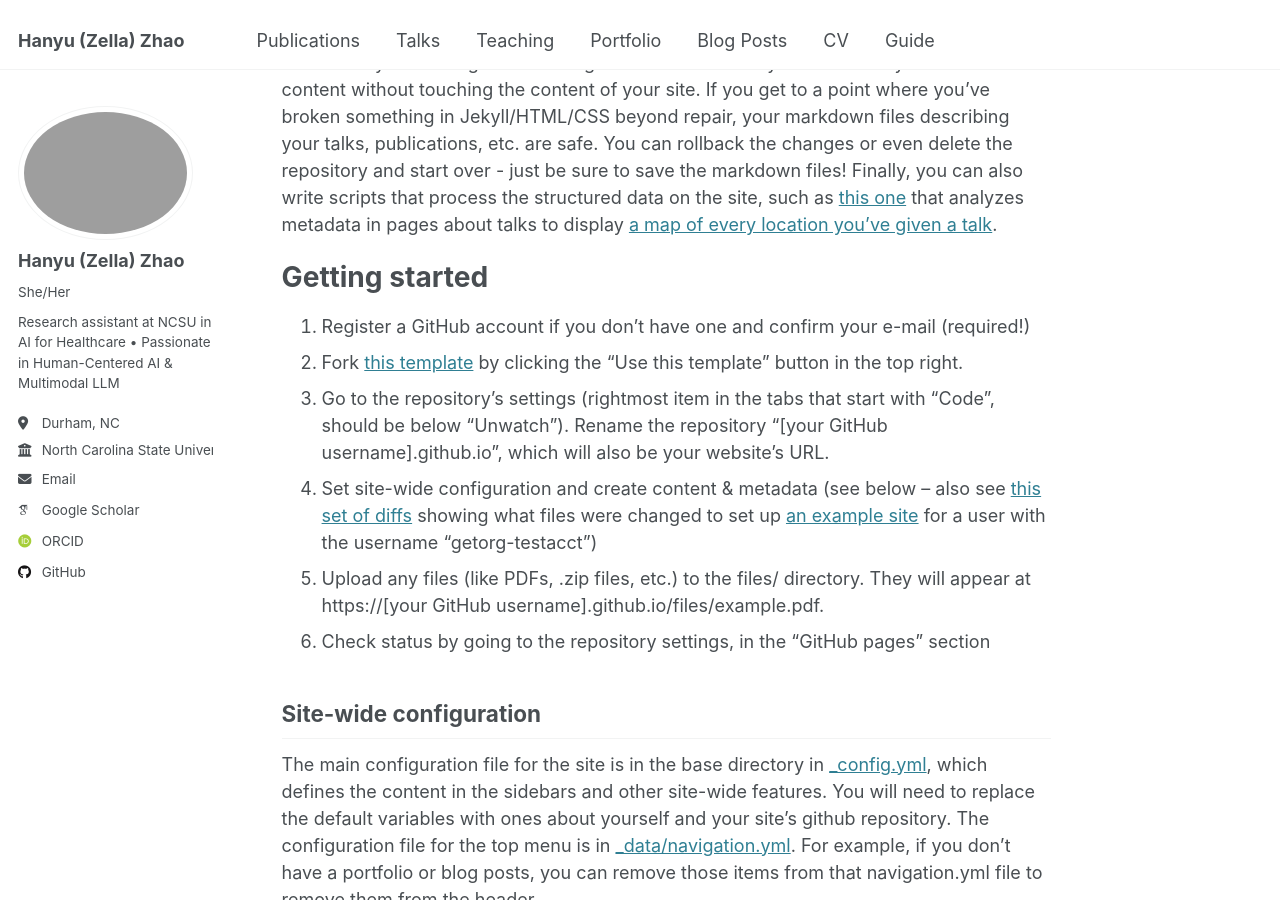
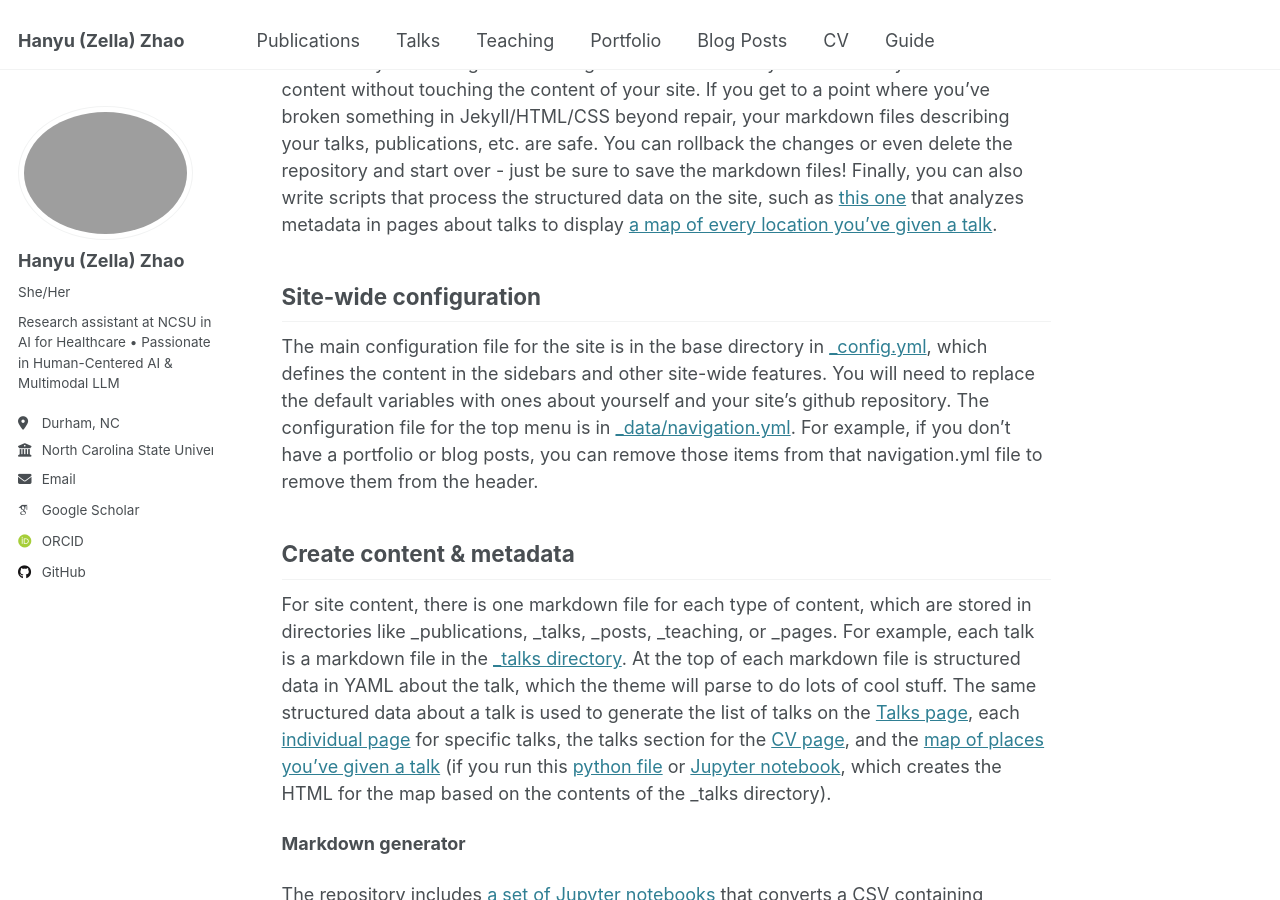
Before and after one commit to therealzella/therealzella.github.io, a Jekyll site: the page built from _pages/about.md, in a window 1280 px wide and 900 px high, scrolled down 735 px. Built offline with Jekyll 4.4.1, drawn with Linux system fonts in a browser that asks for light colours; some web fonts are replaced.

Commit message:
Update about.md

```diff
--- a/_pages/about.md
+++ b/_pages/about.md
@@ -15,14 +15,6 @@ Like many other Jekyll-based GitHub Pages templates, Academic Pages makes you se
 
 Many of the features of dynamic content management systems (like Wordpress) can be achieved in this fashion, using a fraction of the computational resources and with far less vulnerability to hacking and DDoSing. You can also modify the theme to your heart's content without touching the content of your site. If you get to a point where you've broken something in Jekyll/HTML/CSS beyond repair, your markdown files describing your talks, publications, etc. are safe. You can rollback the changes or even delete the repository and start over - just be sure to save the markdown files! Finally, you can also write scripts that process the structured data on the site, such as [this one](https://github.com/academicpages/academicpages.github.io/blob/master/talkmap.ipynb) that analyzes metadata in pages about talks to display [a map of every location you've given a talk](https://academicpages.github.io/talkmap.html).
 
-Getting started
-======
-1. Register a GitHub account if you don't have one and confirm your e-mail (required!)
-1. Fork [this template](https://github.com/academicpages/academicpages.github.io) by clicking the "Use this template" button in the top right.
-1. Go to the repository's settings (rightmost item in the tabs that start with "Code", should be below "Unwatch"). Rename the repository "[your GitHub username].github.io", which will also be your website's URL.
-1. Set site-wide configuration and create content & metadata (see below -- also see [this set of diffs](http://archive.is/3TPas) showing what files were changed to set up [an example site](https://getorg-testacct.github.io) for a user with the username "getorg-testacct")
-1. Upload any files (like PDFs, .zip files, etc.) to the files/ directory. They will appear at https://[your GitHub username].github.io/files/example.pdf.
-1. Check status by going to the repository settings, in the "GitHub pages" section
 
 Site-wide configuration
 ------
```
